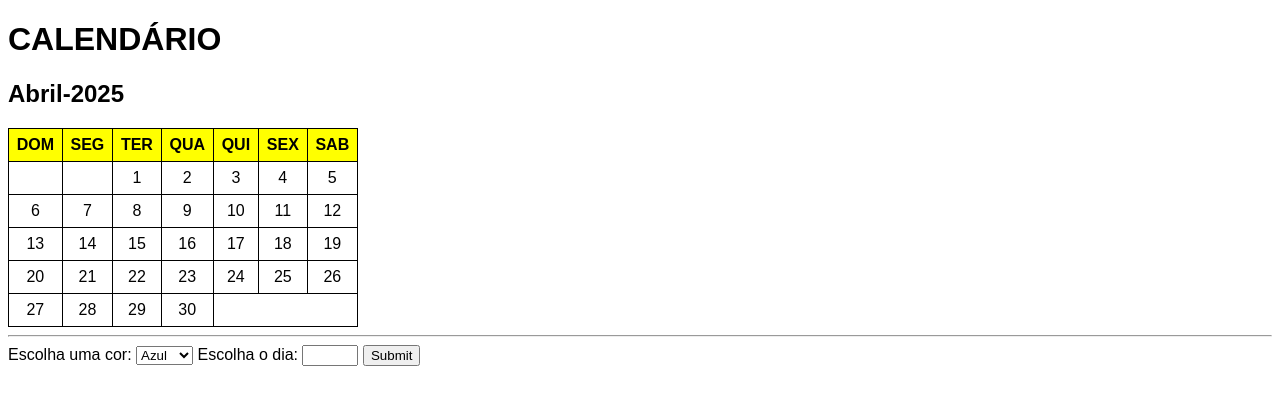
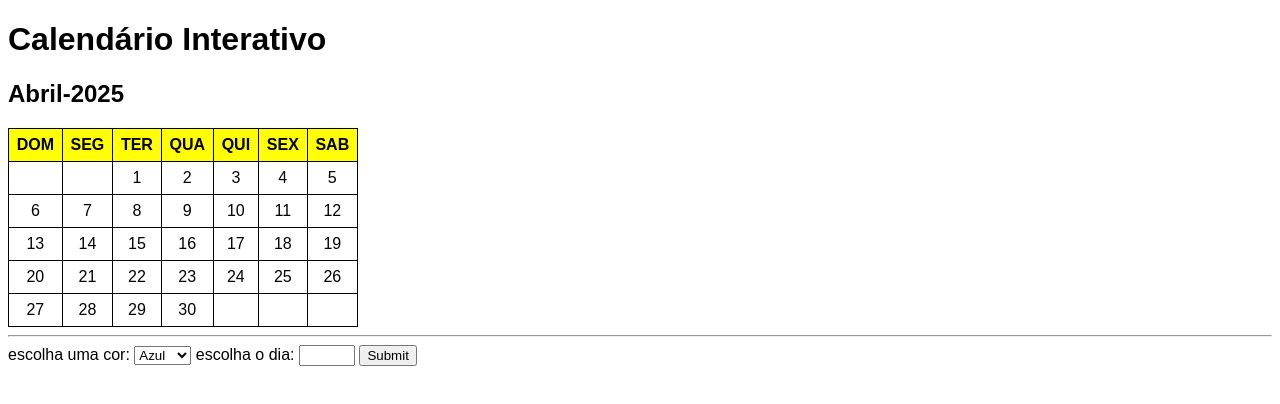
Before and after one commit to Mathhp21/Calendario, a plain HTML site: page index.html in a window 1280 px wide. Drawn offline with Linux system fonts and the light colour scheme.

Commit message:
calendario pronto

```diff
--- a/index.html
+++ b/index.html
@@ -3,14 +3,17 @@
 <head>
     <meta charset='utf-8'>
     <meta http-equiv='X-UA-Compatible' content='IE=edge'>
-    <title>Page Title</title>
+    <title>Calendário Interativo</title>
     <meta name='viewport' content='width=device-width, initial-scale=1'>
     <link rel='stylesheet' type='text/css' media='screen' href='main.css'>
+
 </head>
 <body>
+
+    <h1>Calendário Interativo</h1>
+    <h2>Abril-2025</h2>
+
     <table class="calendar" id="calendar">
-        <h1>CALENDÁRIO</h1>
-        <H2>Abril-2025</H2>
         <tr>
             <th>DOM</th>
             <th>SEG</th>
@@ -31,6 +34,7 @@
             <td>5</td>
         </tr>
 
+        <tr>
             <td>6</td>
             <td>7</td>
             <td>8</td>
@@ -39,6 +43,8 @@
             <td>11</td>
             <td>12</td>
         </tr>
+
+        <tr>
             <td>13</td>
             <td>14</td>
             <td>15</td>
@@ -47,6 +53,7 @@
             <td>18</td>
             <td>19</td>
         </tr>
+        <tr>
             <td>20</td>
             <td>21</td>
             <td>22</td>
@@ -55,26 +62,31 @@
             <td>25</td>
             <td>26</td>
         </tr>
+        <tr>
             <td>27</td>
             <td>28</td>
             <td>29</td>
             <td>30</td>
+            <td></td>
+            <td></td>
+            <td></td>
         </tr>
+
+
     </table>
-     <hr>
-     <label for="">Escolha uma cor:</label>
+    <hr/>
+    <label for="">escolha uma cor:</label>
     <select id="color">
         <option value="LightBlue">Azul</option>
         <option value="PaleGreen">Verde</option>
         <option value="LightPink">Rosa</option>
-        <option value="SalteBlue">Roxo</option>
+        <option value="SlateBlue">Roxo</option>
     </select>
-    <label id="day">Escolha o dia:</label>
-    <input type="number" min="1" max="30"
-    id="day">
-    <input type="submit">
-
+    <label >escolha o dia:</label>
+    <input type="number" min="1" max="30" id="day">
+    <input type="submit" onclick="colorirDia()">
 
     <script src='main.js'></script>
+
 </body>
 </html>
--- a/main.js
+++ b/main.js
@@ -1,50 +1,58 @@
 function colorirDia(){
-    // Pegar valor de campo de dia
-    let days = document.getElementById('days').value;
 
-    // Pegar o valor do campo de cor
+    //pegar valor de campo de dia
+    let days = document.getElementById('day').value;
+    //pegar valor do campor de cor
     let color = document.getElementById('color').value;
+    //pega os elementos da tabela calendario
+    let calendar = document.getElementById('calendar');
 
-    // Pegar os elementos da tabela calendario
-    let calendar = document.getElementById('calendas');
+    //verifica se o campo de dia foi preenchido
+    if(!days){
 
-    // Verificar se o campo de dia foi preenchido
-    if(!days){
-        alert('Favor informar o dia');
-    } else if ((days > 0) && (days < 31)){
-        // Se o numero de dias esta no intervalor
-        //aplicará a cord na célula do calendário
-        let td = calendar.getElementsByTagName('td');
-        td.sytle.backgroundColor = color;
-    } else{
-        alert("Favor informar um dia do calendário");
+        alert('favor informar o dia!');
+
+    }else if((days >0) && (days < 31)){
+
+            //se o numero de dias esta no intervalo
+            //aplicara a cor na celula do calendario
+            let td = calendar.getElementsByTagName('td')[parseInt(days)+1];
+            td.style.backgroundColor = color;
+
+    }else if(days > 31)
+    {
+
+        alert('favor informar um dia valido!');
 
     }
 
-// Guardar a célula da tebela
+    //guarda  a celula da tabela
     let elementos = document.querySelectorAll('td');
-
-// Declara e inicializa contadores
+    //declara e inicializa contadores
     let contadorAzul = 0, contadorVerde = 0, contadorRosa = 0, contadorRoxo = 0;
 
-// Loop para verificar o estilo de cada célula e contar quantas tem cor e qual cor
-for (let i = 0; i < elementos.length; i++){
- // obtém o estilo computado do elemento atual
- var estilo = window.getComputedStyle(elementos [i])
+    //loop para verificar o estilo de cada celula e contar quantas tem cor e qual cor
+    for(let i = 0; i < elementos.length; i++){
 
- // Obtém a cor de fundo atual de célula
+        var estilo = window.getComputedStyle(elementos[i]);
+
+        //obtem a cor de fundo atual da celula
         var corEstilo = estilo.backgroundColor;
 
- // Verificar a cor e incrementa contador correspondente
- if(corEstilo === "rgb(173, 216, 230)" || corEstilo === "lightblue"){
+        //verifica a cor e incrementa contador correspondente
+        if(corEstilo === 'rgb(173, 216, 230)' || corEstilo === 'lightblue'){
             contadorAzul++;
- } else if (corEstilo === "rgb(152, 215,152)" || corEstilo === "palegreen"){
+        }else if(corEstilo === 'rgb(152, 215, 152)' || corEstilo === 'palegreen'){
             contadorVerde++;
- } else if(corEstilo === "rgb(255, 182, 193)" || corEstilo === "lightpink"){
+        }else if(corEstilo === 'rgb(255, 182, 193)' || corEstilo === 'lightpink'){
             contadorRosa++;
- } else if (corEstilo === "rgb(106, 90, 205)" || corEstilo === "slateblue"){
+        }else if(corEstilo === 'rgb(106, 90, 205)' || corEstilo === 'slateblue'){
             contadorRoxo++;
         }
+
+
     }
 
+
+
 }
```
Lines whose indentation alone changed are shown as unchanged.
